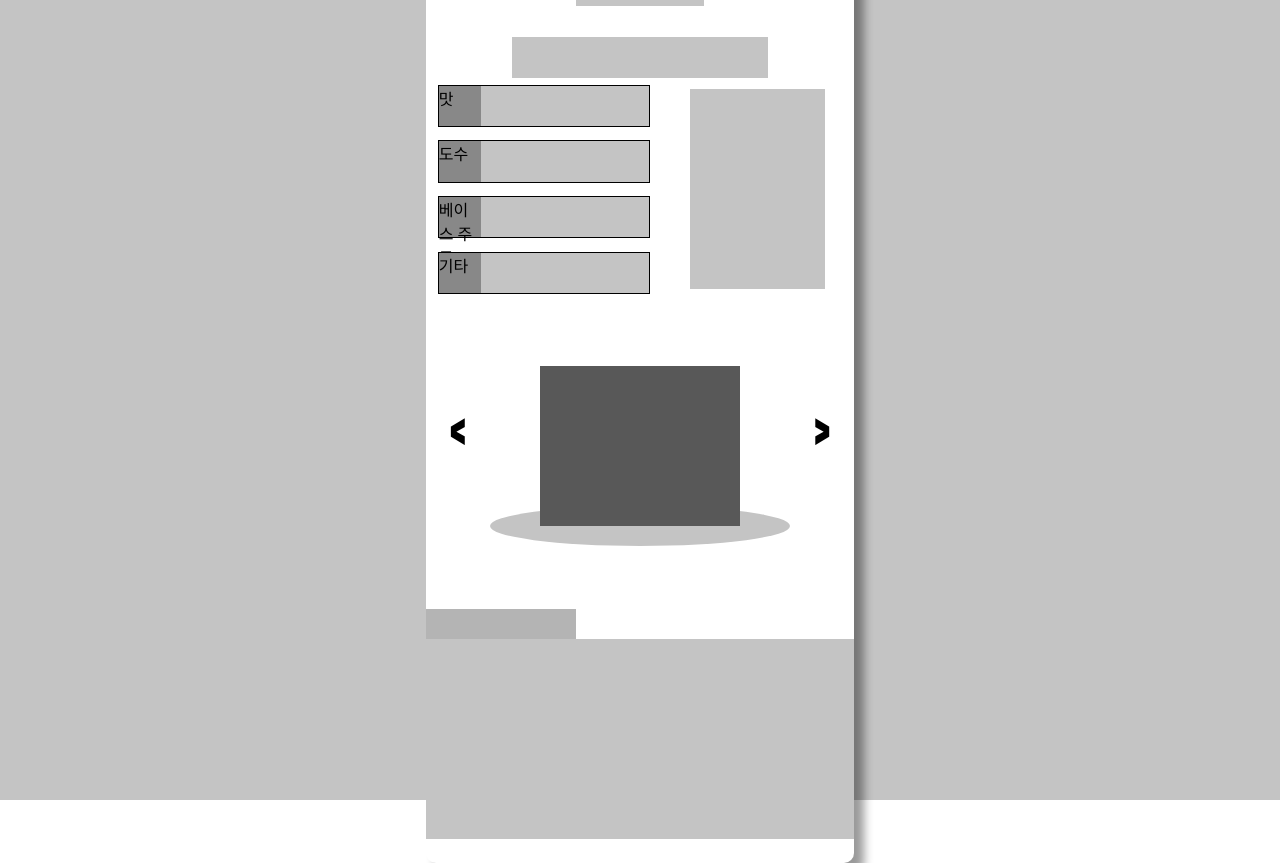
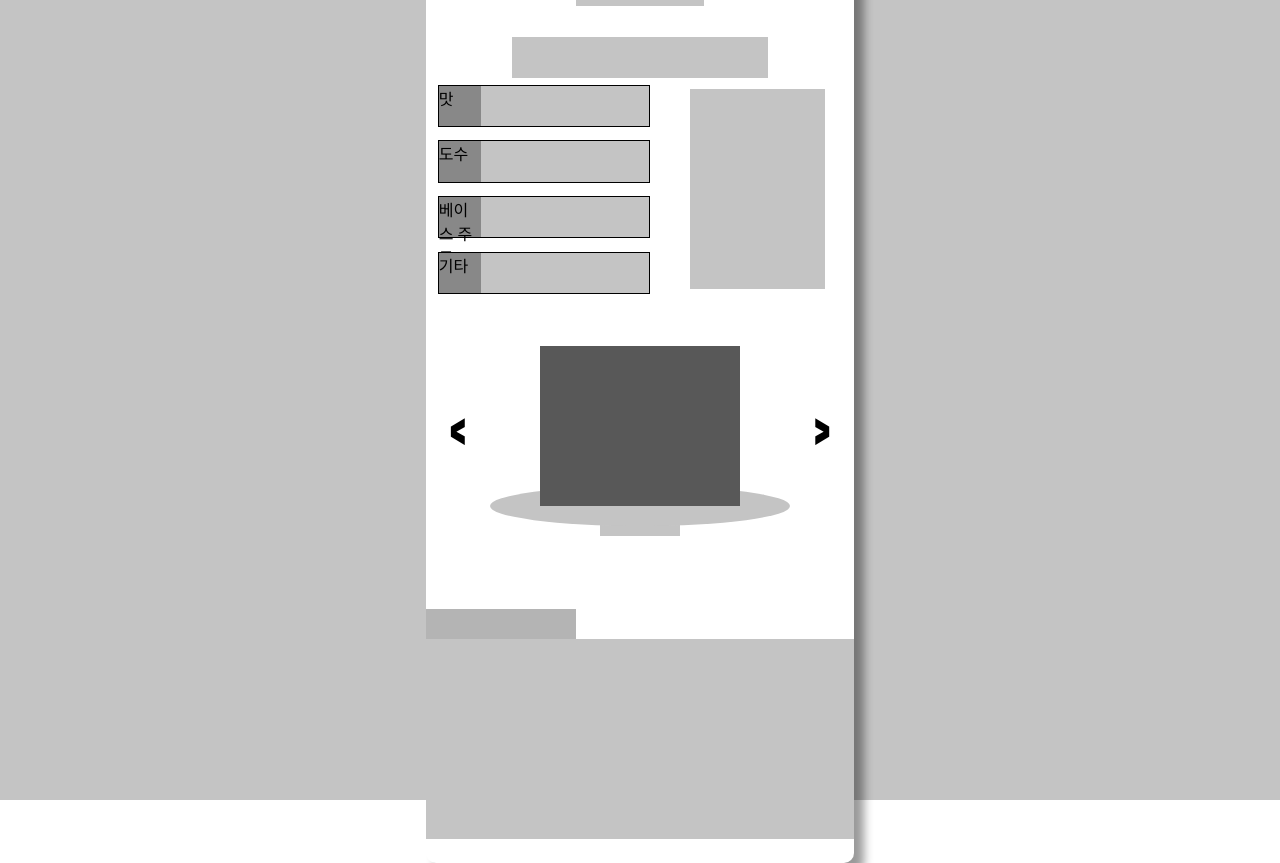
Before and after one commit to Lsohee/cocktail_mobile_15_220405, a plain HTML site: page index.html in a window 1280 px wide. Drawn offline with Linux system fonts and the light colour scheme.

```diff
--- a/css/style.css
+++ b/css/style.css
@@ -169,6 +169,7 @@
   background-color: #585858;
   position: relative;
   top:20px;
+  z-index: 3;
 }
 
 .root>div:nth-child(3)>div:nth-child(2)>div:nth-child(2){
@@ -176,10 +177,19 @@
   background-color: #c4c4c4;
   width:300px;
   border-radius: 50%;
+  z-index: 2;
 }
 
 
-
+.root>div:nth-child(3)>div:nth-child(2)>div:nth-child(3){
+  height:40px;
+  background-color: #c4c4c4;
+  width:80px;
+  /* border-radius: 50%; */
+  position: relative;
+  top:-30px;
+  z-index: 1;
+}
 
 /* right arrow */
 .root>div:nth-child(3)>div:nth-child(3){
--- a/index.html
+++ b/index.html
@@ -78,7 +78,7 @@
         <div>
           <div></div>
           <div></div>
-
+          <div></div>
         </div>
 
 
```
